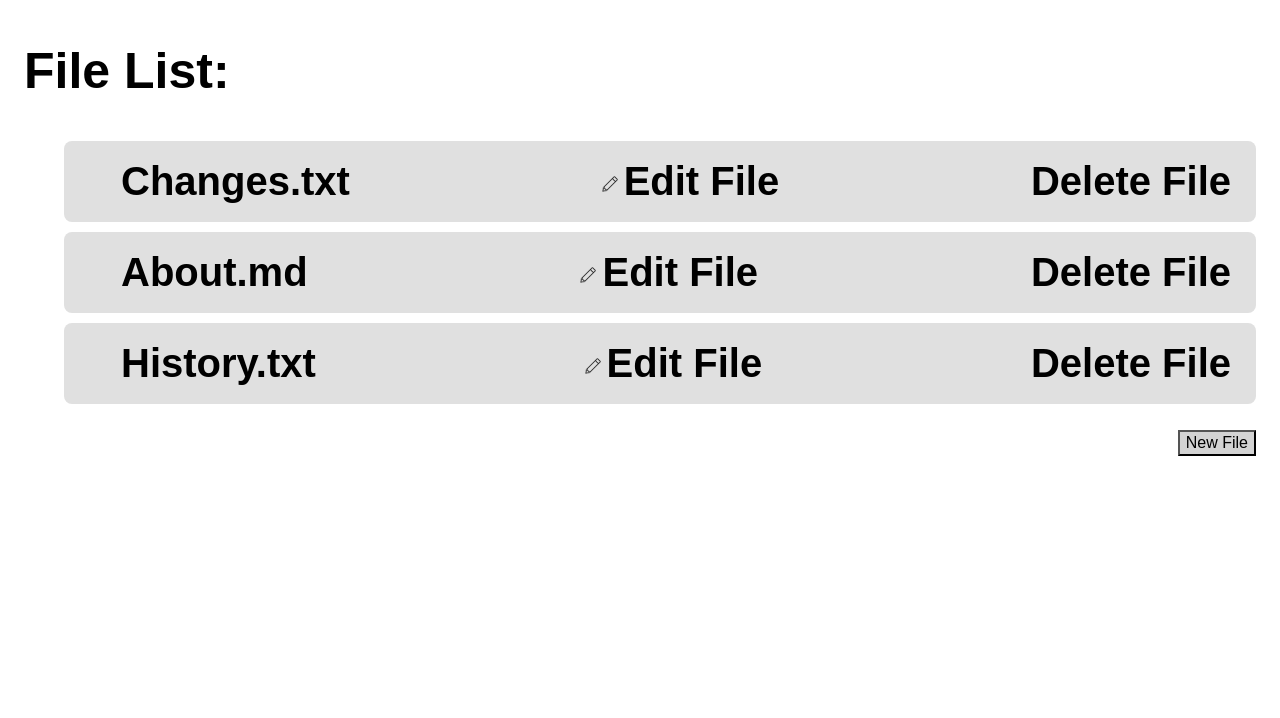
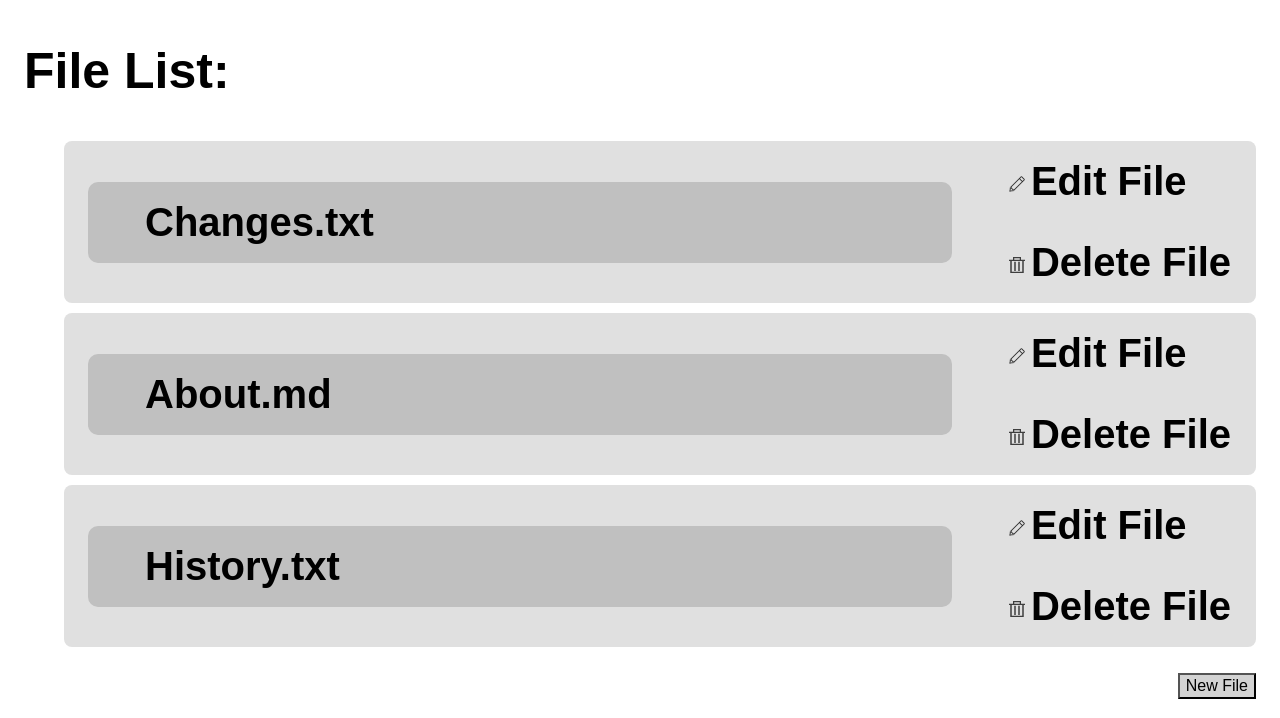
Before and after one commit to Justin-Schultz-GHub/ls-py175-file-cms, a Flask app: page /files in a window 1280 px wide. Shown: the part 82-800 px from the top of the page. Run offline with Flask 3, Linux system fonts and the light colour scheme.

Commit message:
Add del icon, stack edit/del, scroll filenames on overflow, bg color

```diff
--- a/static/stylesheets/application.css
+++ b/static/stylesheets/application.css
@@ -63,6 +63,7 @@ header {
   display: flex;
   justify-content: space-between;
   align-items: center;
+  padding-left: 24px;
 }
 
 #files li a {
@@ -76,6 +77,13 @@ header {
   max-width: 100%;
 }
 
+#files li > a:first-child {
+  flex-grow: 1;
+  overflow-x: auto;
+  background-color: #c0c0c0;
+  border-radius: 0.25em;
+}
+
 #file-list-title {
   font-size: 50px;
 }
@@ -87,6 +95,17 @@ header {
   height: 16px;
   margin-right: 6px;
   background: url('/static/images/icon_edit.png') no-repeat center center;
+  background-size: contain;
+  vertical-align: middle;
+}
+
+.delete::before {
+  content: '';
+  display: inline-block;
+  width: 16px;
+  height: 16px;
+  margin-right: 6px;
+  background: url('/static/images/icon_delete.png') no-repeat center center;
   background-size: contain;
   vertical-align: middle;
 }
--- a/templates/files.html
+++ b/templates/files.html
@@ -6,8 +6,10 @@
         {% for file in files %}
         <li>
             <a href="{{ url_for('display_file', filename=file) }}">{{ file | capitalize }}</a>
-            <a class="edit" href="{{ url_for('edit_file', filename=file) }}">Edit File</a>
-            <a class="delete" href="{{ url_for('delete_file', filename=file) }}">Delete File</a>
+            <div class=actions>
+                <a class="edit" href="{{ url_for('edit_file', filename=file) }}">Edit File</a>
+                <a class="delete" href="{{ url_for('delete_file', filename=file) }}">Delete File</a>
+            </div>
         </li>
         {% endfor %}
     </ul>
```
Also changed, not shown: static/images/icon_delete.png (added).
